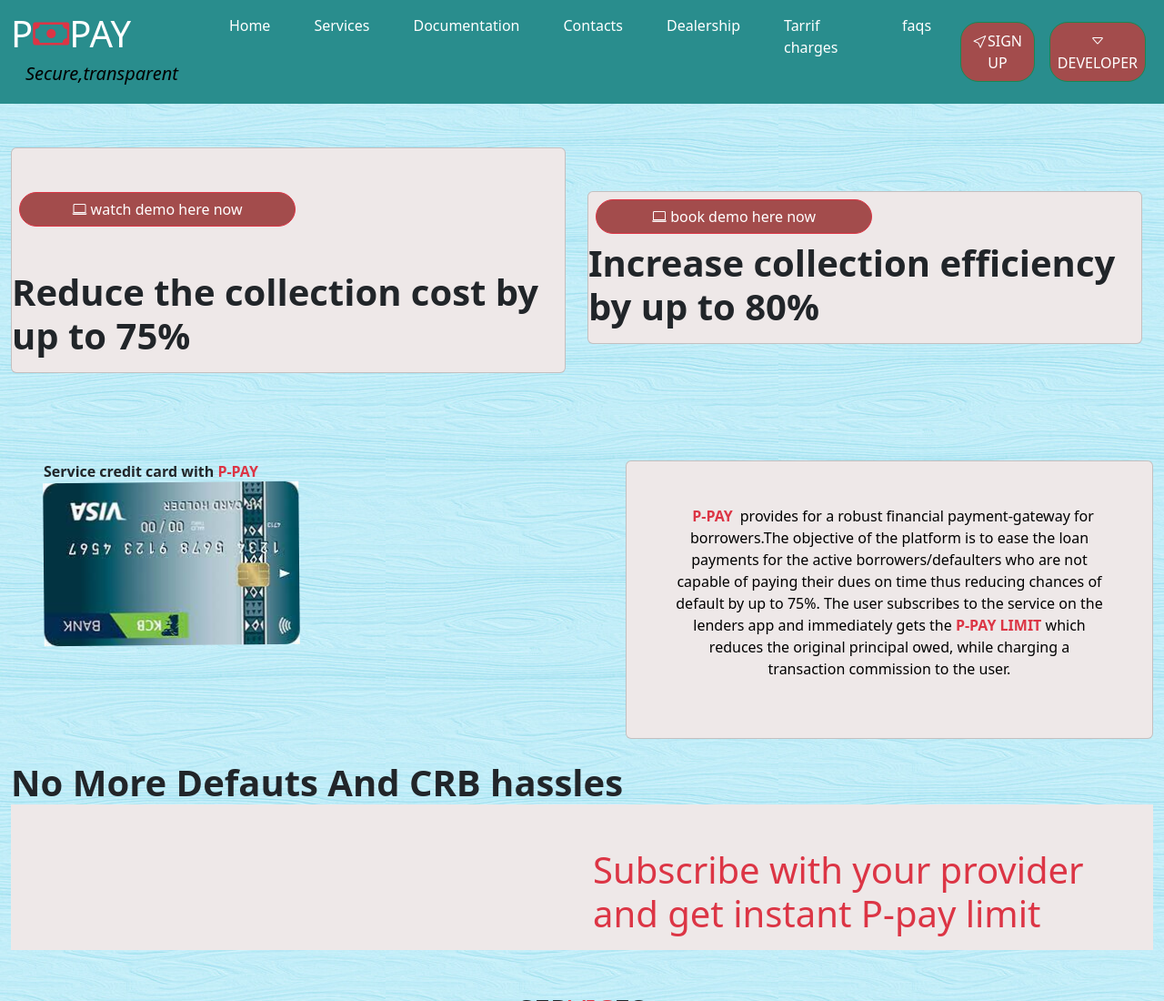
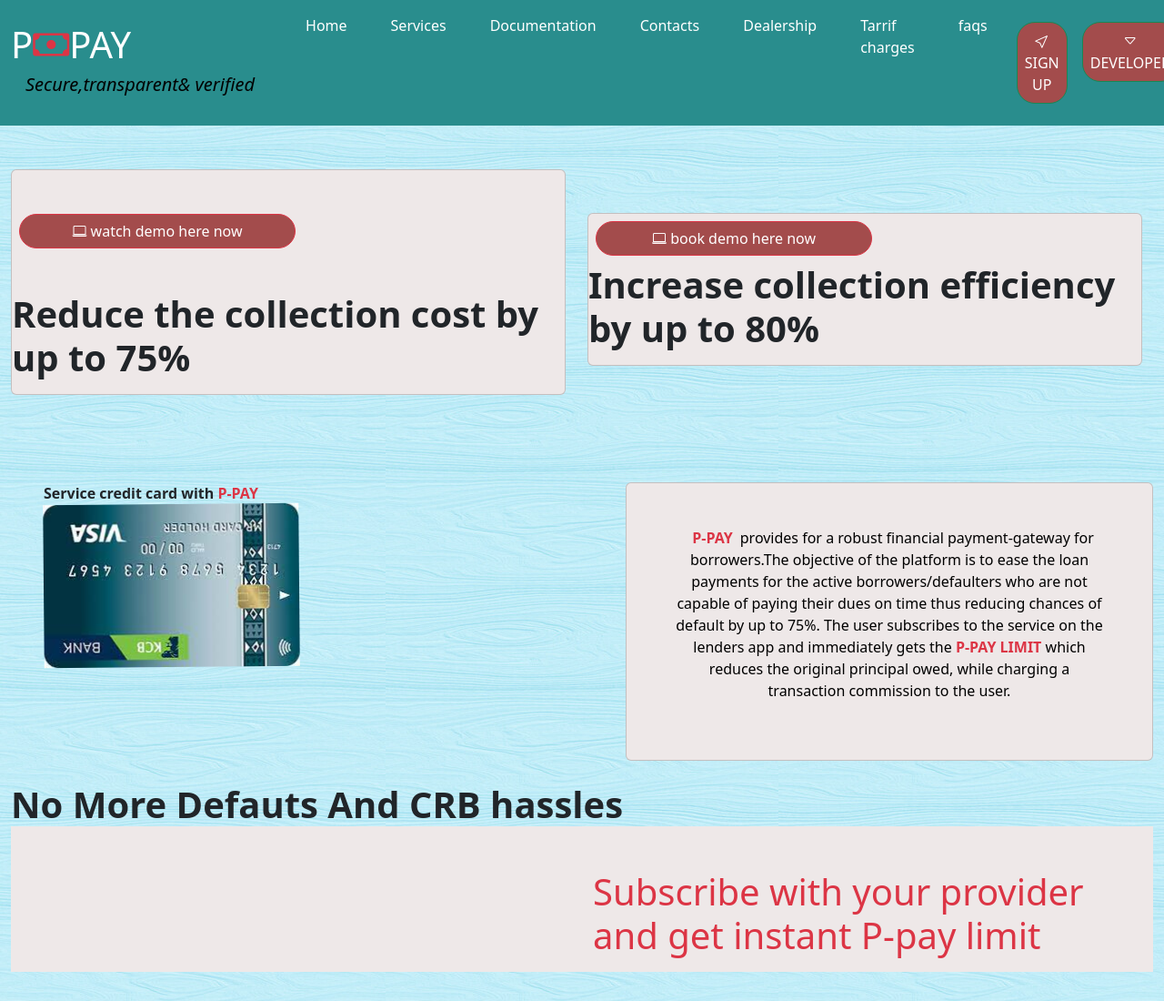
Before and after one commit to Muriithi23626/P-pay, a plain HTML site: page index.html in a window 1280 px wide. Shown: the top 1100 px of the page at 91% size. Drawn offline with nearby package versions, Linux system fonts and the light colour scheme.

Commit message:
Update index.html

```diff
--- a/index.html
+++ b/index.html
@@ -22,7 +22,7 @@
 <section id =nav>
   <nav class="navbar navbar-expand-lg " id=nav>
     <div class="  container-fluid">
-	    <a class="navbar-brand" href="#"><h1>P<i class="bi bi-cash text-danger"></i>PAY <br> <h6 class="lead mx-3 fst-italic text-black fw-light mt-0">Secure,transparent</h6></h1></a>
+	    <a class="navbar-brand" href="#"><h1>P<i class="bi bi-cash text-danger"></i>PAY <br> <h6 class="lead mx-3 fst-italic text-black fw-light mt-0">Secure,transparent& verified</h6></h1></a>
       <button class="navbar-toggler" type="button" data-bs-toggle="collapse" data-bs-target="#navbarSupportedContent" aria-controls="navbarSupportedContent" aria-expanded="false" aria-label="Toggle navigation">
         <span class="navbar-toggler-icon text-light" ></span>
       </button>
```
